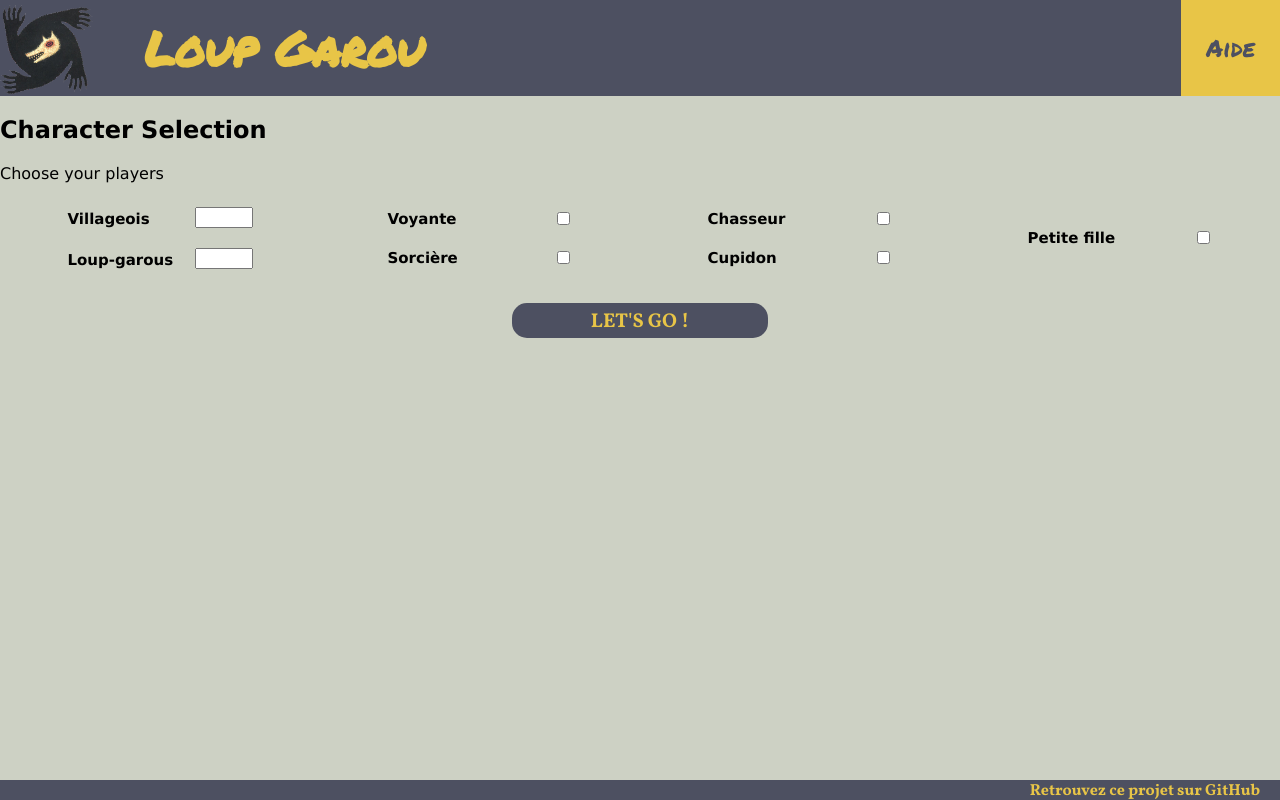
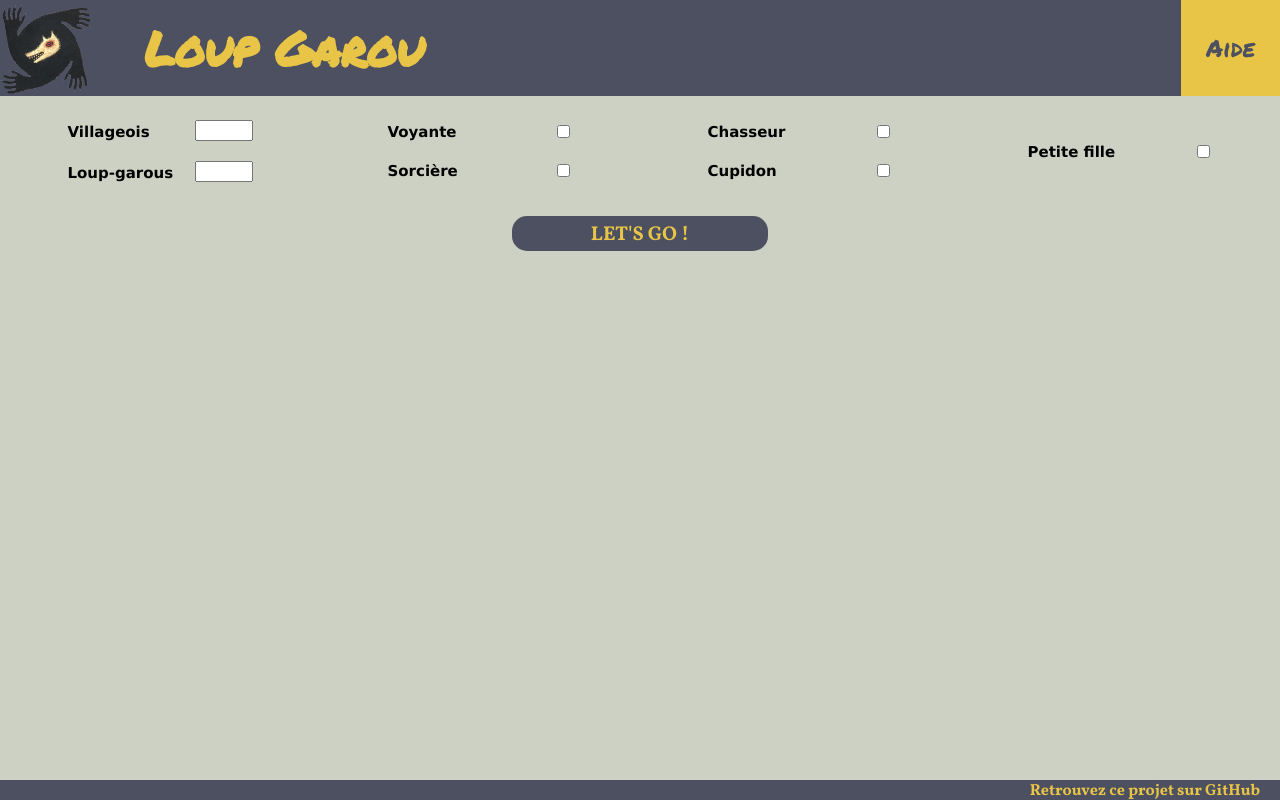
Before and after one commit to VincentCMLejeune/garou-cards-generator, a React (Create React App) app: page /selection in a window 1280 px wide. Built offline with nearby package versions, Linux system fonts and the light colour scheme.

Commit message:
Striped useless descriptions

```diff
--- a/src/Screens/Character Selection/CharacterSelect.jsx
+++ b/src/Screens/Character Selection/CharacterSelect.jsx
@@ -24,8 +24,6 @@ export default function CharacterSelect() {
   return (
     <div className={styles.container}>
       <div className={styles.background}> </div>
-      <h2>Character Selection</h2>
-      <div>Choose your players</div>
       <div className="options-selector">
         <div className="character-count">
           <label htmlFor="villagers">Villageois</label>
--- a/src/Screens/Main menu/MainMenu.jsx
+++ b/src/Screens/Main menu/MainMenu.jsx
@@ -6,7 +6,6 @@ export default function MainMenu() {
   return (
     <div className={styles.container}>
     <div className={styles.background}> </div>
-      <h2>Bienvenue dans le Garou made in React !</h2>
       <Link to="/selection">
         <button className={styles.launchButton}>Commencer</button>
       </Link>
```
